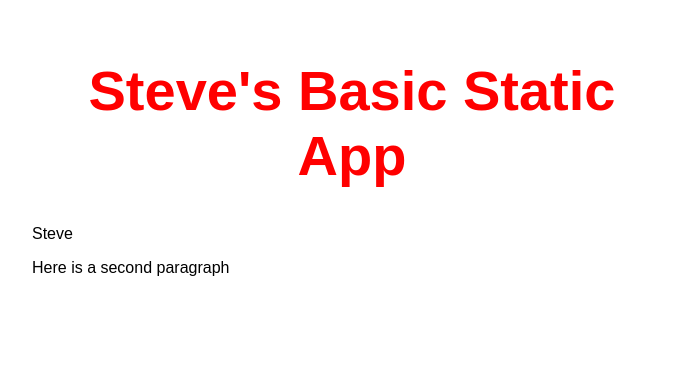
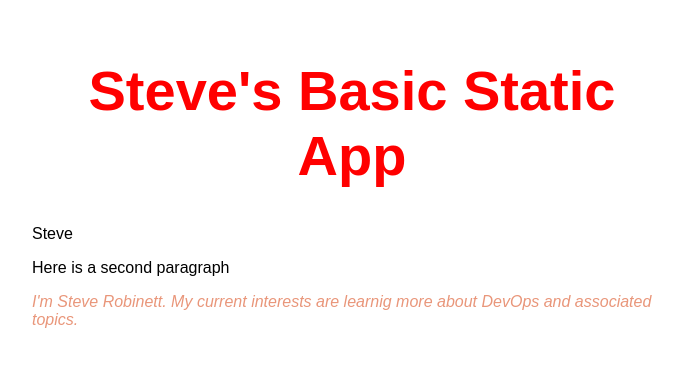
Before and after one commit to steverobinett/gettingStarted-181, a website: page src/index.html in a window 1280 px wide. Shown: the whole page, without its empty margins (288-971 px from the left). Drawn offline with Linux system fonts and the light colour scheme.

Commit message:
bio changes

```diff
--- a/src/index.html
+++ b/src/index.html
@@ -13,6 +13,10 @@
     <h1>Steve's Basic Static App</h1>
     <p>Steve</p>
     <p>Here is a second paragraph</p>
+
+    <p id="bio">
+      I'm Steve Robinett. My current interests are learnig more about DevOps and associated topics.
+    </p>
   </main>
 </body>
 
--- a/src/styles.css
+++ b/src/styles.css
@@ -20,3 +20,8 @@ main > h1 {
   font-size: 3.5em;
   color:red;
 }
+
+#bio {
+  font-style: italic;
+  color:darksalmon
+}
```
